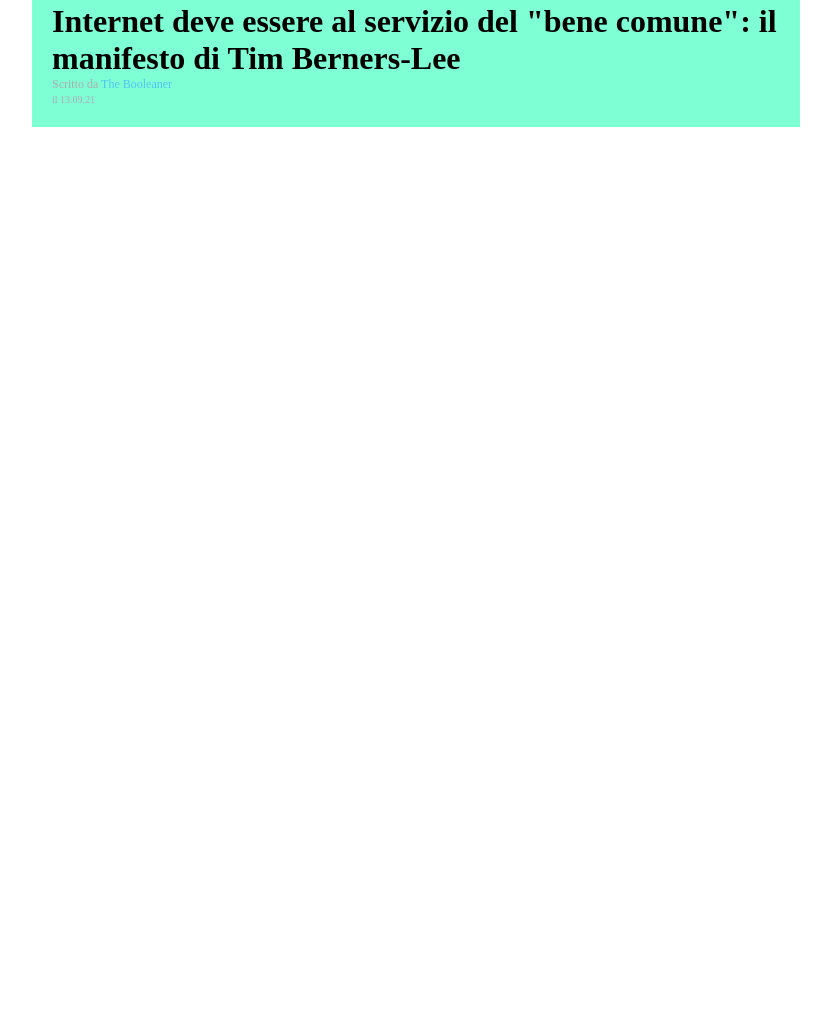
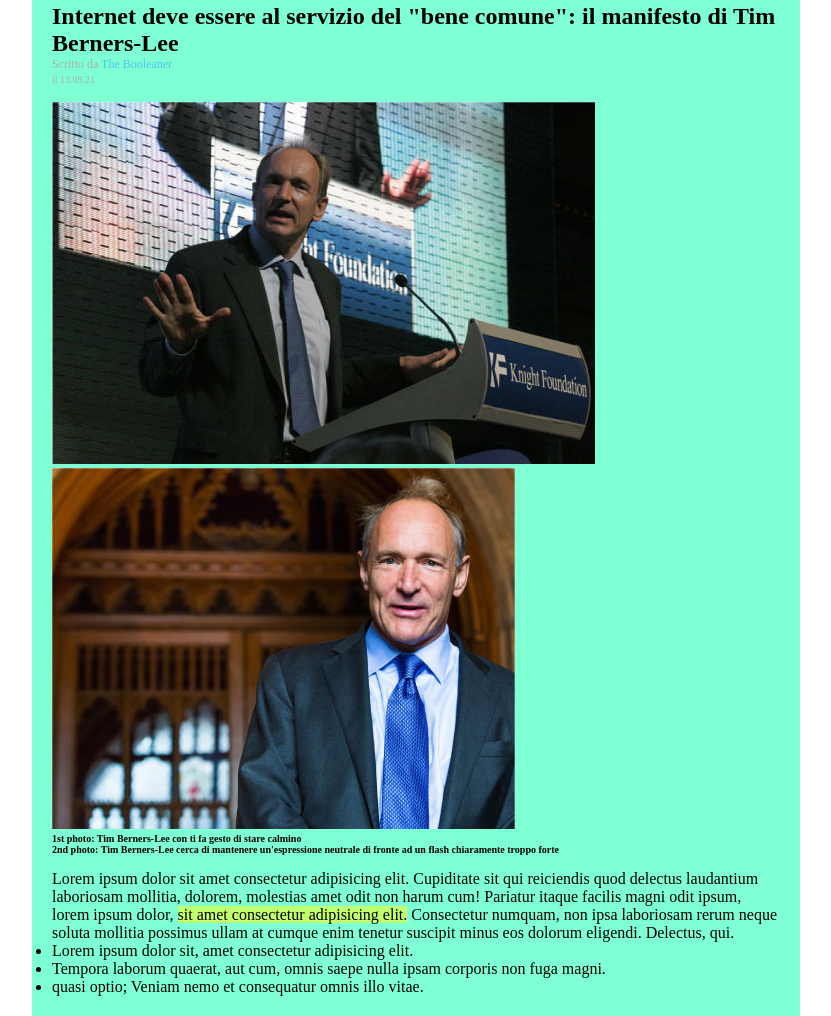
Before and after one commit to ieeah/html-css-booleaner, a plain HTML site: page index.html in a window 1280 px wide. Shown: the part 177-1193 px from the top of the page, without its empty margins (224-1055 px from the left). Before the commit the page ends 800 px from the top, so only its background shows below. Drawn offline with Linux system fonts and the light colour scheme.

Commit message:
Add pics and some text

```diff
--- a/CSS/style.css
+++ b/CSS/style.css
@@ -34,7 +34,7 @@
     font-size: 12px;;
 }
 
-a {
+.author > a {
     color: #4EC5F1;
     text-decoration: none;
 }
@@ -42,3 +42,20 @@
 .date {
     font-size: 10px;;
 }
+
+#pics {
+    margin-top: 15px;
+}
+
+.captions {
+    font-size: 10px;
+    font-weight: bold;
+}
+
+.content {
+    margin-top: 15px;
+}
+
+mark {
+    background-color: rgba(238, 255, 46, 0.6);
+}
--- a/index.html
+++ b/index.html
@@ -17,14 +17,49 @@
             <img src="./img/logo.svg" alt="">
         </header>
 
+        <!-- il box centrale -->
         <main>
 
-            <h1>Internet deve essere al servizio del "bene comune": il manifesto di Tim Berners-Lee</h1>
-            <div class="author">
+            <!-- titolo ed autore -->
+            <section>
+
+                <h1>Internet deve essere al servizio del "bene comune": il manifesto di Tim Berners-Lee</h1>
+                <div class="author">
                 Scritto da <a href="index.html">The Booleaner</a>
-            <br>
+                <br>
                 <span class="date">il 13.09.21</span>
-            </div>
+                </div>
+
+            </section>
+
+            <!-- pics and captions -->
+            <section>
+
+                <div id="pics">
+                    <img src="./img/tim-1.jpg" alt="Tim Berners-Lee>">
+                    <img src="./img/tim-2.jpg" alt="Tim Berners-Lee">
+                </div>
+
+                <div class="captions">
+                    1st photo: Tim Berners-Lee con ti fa gesto di stare calmino
+                    <br>
+                    2nd photo: Tim Berners-Lee cerca di mantenere un'espressione neutrale di fronte ad un flash chiaramente troppo forte
+                </div>
+
+                <div class="content">
+
+                    <p>Lorem ipsum dolor sit amet consectetur adipisicing elit. Cupiditate sit qui reiciendis quod delectus laudantium laboriosam mollitia, dolorem, molestias amet odit non harum cum! Pariatur itaque facilis magni odit ipsum, lorem ipsum dolor, <mark>sit amet consectetur adipisicing elit.</mark> Consectetur numquam, non ipsa laboriosam rerum neque soluta mollitia possimus ullam at cumque enim tenetur suscipit minus eos dolorum eligendi. Delectus, qui.</p>
+
+                    <ul>
+                        <li>Lorem ipsum dolor sit, amet consectetur adipisicing elit. </li>
+                        <li>Tempora laborum quaerat, aut cum, omnis saepe nulla ipsam corporis non fuga magni.</li>
+                        <li>quasi optio; Veniam nemo et consequatur omnis illo vitae.</li>
+                    </ul>
+
+                </div>
+
+            </section>
+
 
         </main>
     </div>
```
